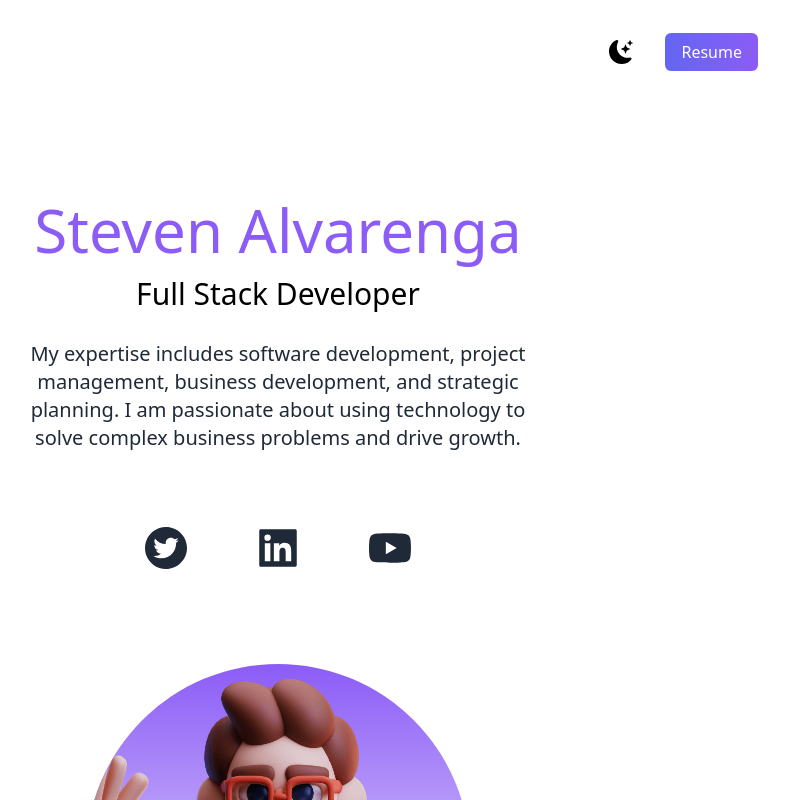
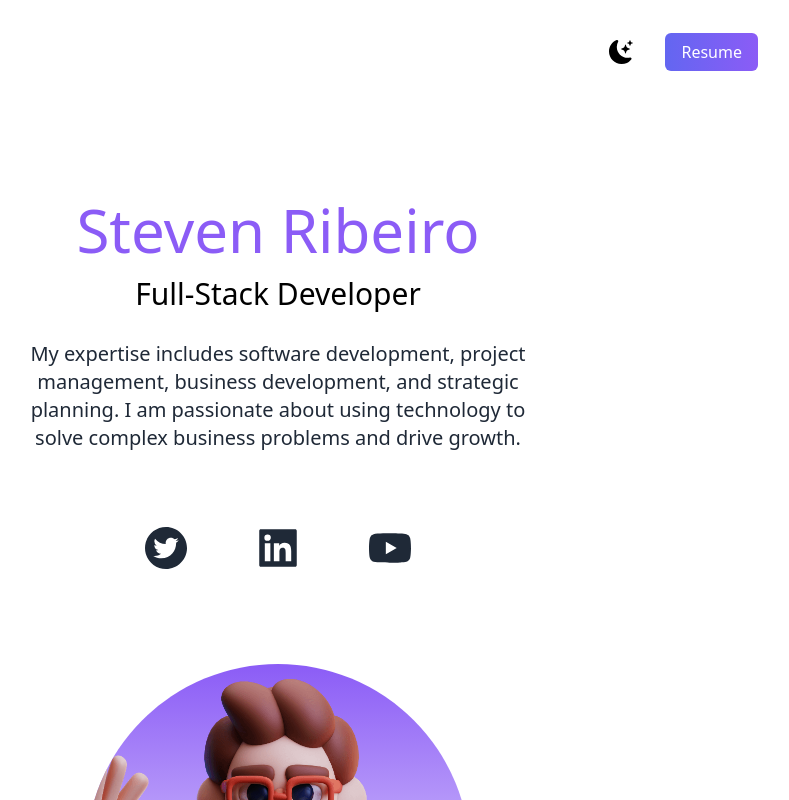
Before and after one commit to sttve/portfolio, a Next.js app: page / in a window 1280 px wide. Shown: the top 800 px of the page, without its empty margins (362-1151 px from the left). Built offline with nearby package versions, Linux system fonts and the light colour scheme.

Commit message:
change name

```diff
--- a/src/pages/index.tsx
+++ b/src/pages/index.tsx
@@ -22,7 +22,7 @@ export default function Home() {
   return (
     <div className={darkMode ? "dark" : ""} >
       <Head>
-        <title>Steven Anderson Alvarenga</title>
+        <title>Steven Ribeiro · Bio</title>
         <meta name="description" content="Steven"></meta>
         <link rel="icon" href="/favicon.ico" />
       </Head>
@@ -43,8 +43,8 @@ export default function Home() {
             </ul>
           </nav>
           <div className='text-center p-10 py-10'>
-            <h2 className='text-5xl py-2 text-violet-500 font-medium md:text-6xl'>Steven Alvarenga</h2>
-            <h3 className='text-2xl py-2 md:text-3xl dark:text-gray-100'>Full Stack Developer</h3>
+            <h2 className='text-5xl py-2 text-violet-500 font-medium md:text-6xl'>Steven Ribeiro</h2>
+            <h3 className='text-2xl py-2 md:text-3xl dark:text-gray-100'>Full-Stack Developer</h3>
             <p className="text-md py-5 leading-8 text-gray-800 md:text-xl max-w-lg mx-auto dark:text-gray-300">My expertise includes software development, project management, business development, and strategic planning. I am passionate about using technology to solve complex business problems and drive growth.</p>
           </div>
           <div className="text-5xl flex justify-center gap-16 py-3 text-gray-800 dark:text-gray-300">
```
